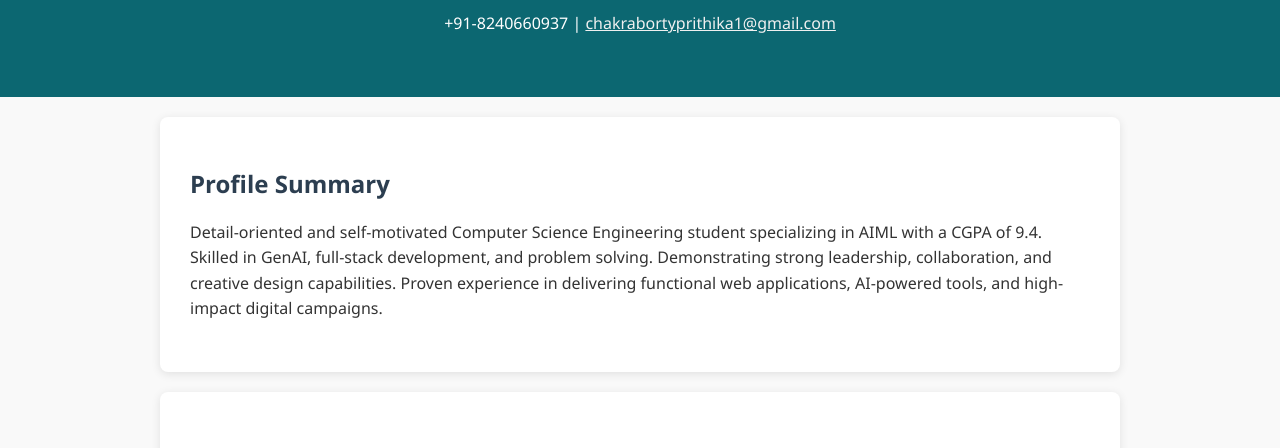
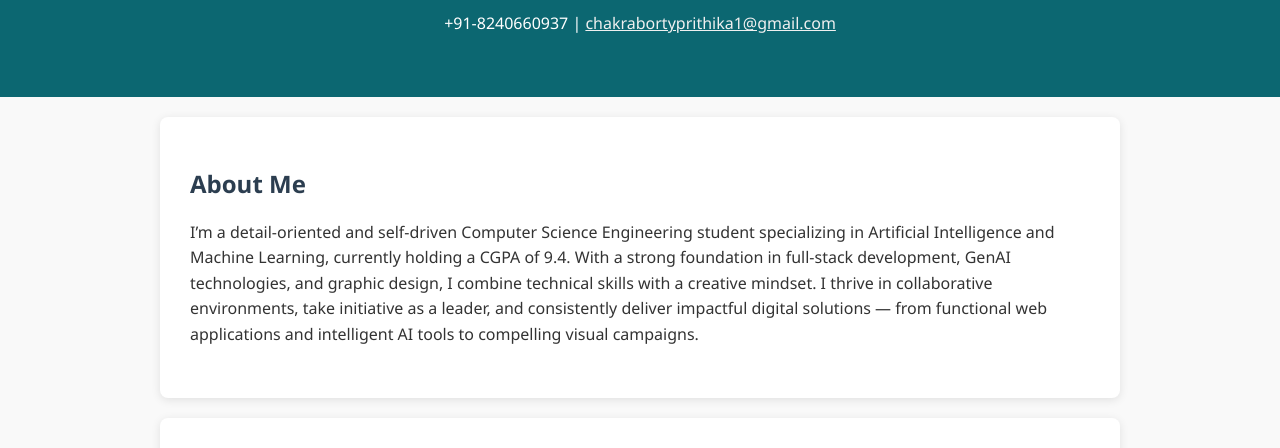
Before and after one commit to PrithikaChakraborty/Portfolio, a plain HTML site: page index.html in a window 1280 px wide. Shown: the part 268-716 px from the top of the page. Drawn offline with Linux system fonts and the light colour scheme.

Commit message:
2nd commit

```diff
--- a/index.html
+++ b/index.html
@@ -107,9 +107,12 @@
     </header>
 
     <section>
-        <h2>Profile Summary</h2>
-        <p>Detail-oriented and self-motivated Computer Science Engineering student specializing in AIML with a CGPA of 9.4. Skilled in GenAI, full-stack development, and problem solving. Demonstrating strong leadership, collaboration, and creative design capabilities. Proven experience in delivering functional web applications, AI-powered tools, and high-impact digital campaigns.</p>
-    </section>
+    <h2>About Me</h2>
+    <p>
+        I’m a detail-oriented and self-driven Computer Science Engineering student specializing in Artificial Intelligence and Machine Learning, currently holding a CGPA of 9.4. With a strong foundation in full-stack development, GenAI technologies, and graphic design, I combine technical skills with a creative mindset. I thrive in collaborative environments, take initiative as a leader, and consistently deliver impactful digital solutions — from functional web applications and intelligent AI tools to compelling visual campaigns.
+    </p>
+</section>
+
 
     <section>
         <h2>Education</h2>
```
